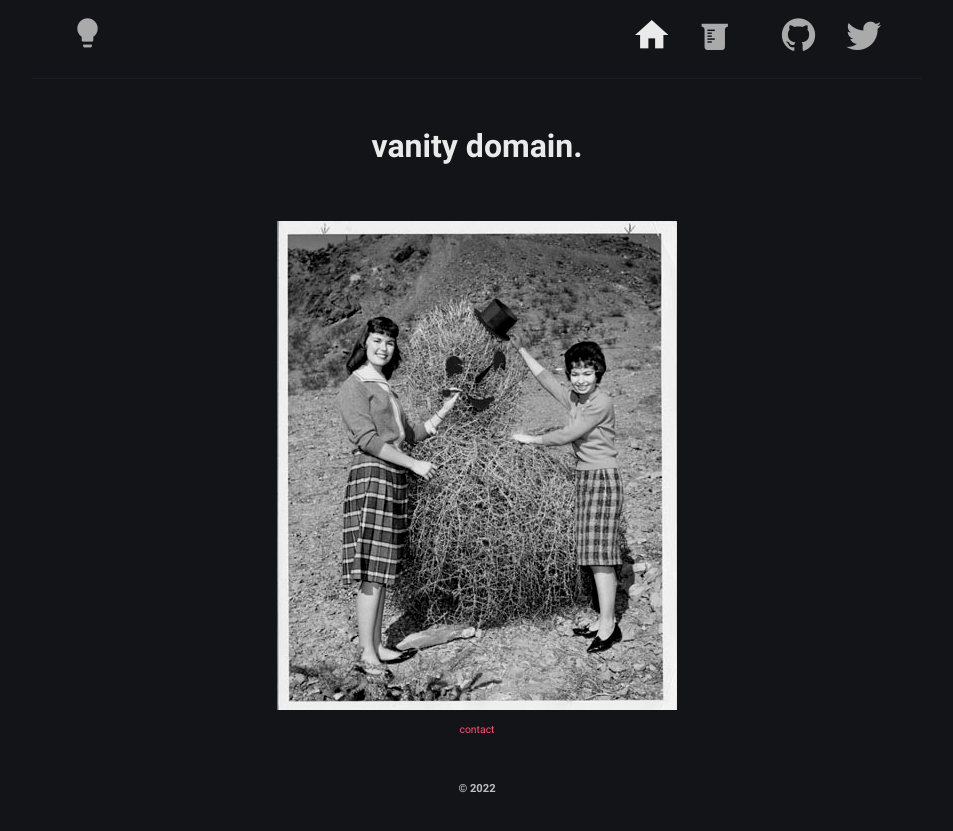
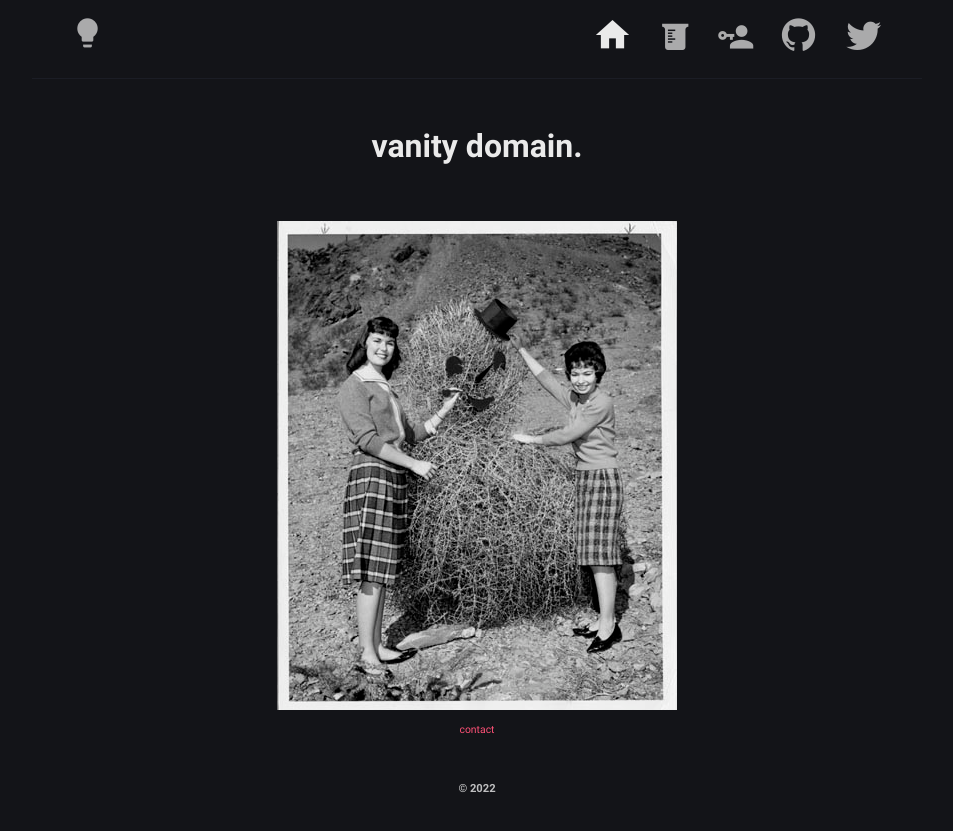
Before and after one commit to colindouglas/colindougl.as, a Jekyll site: the page built from index.md, in a window 1280 px wide. Shown: the top 831 px of the page, without its empty margins (163-1116 px from the left). Built offline with Jekyll 4.4.1, drawn with Linux system fonts in a browser that asks for light colours.

Commit message:
fix icon

```diff
--- a/_data/menus.yml
+++ b/_data/menus.yml
@@ -9,7 +9,7 @@
   external: false
 
 - title: pgp
-  icon: mdi-key-chain
+  icon: mdi-account-key
   url: /pgp
   external: false
 
@@ -28,8 +28,6 @@
 #  url: /about/
 #  external: false
 
-
-
 # - title: projects
 #   icon: mdi-crane
 #   url: /projects/
```
